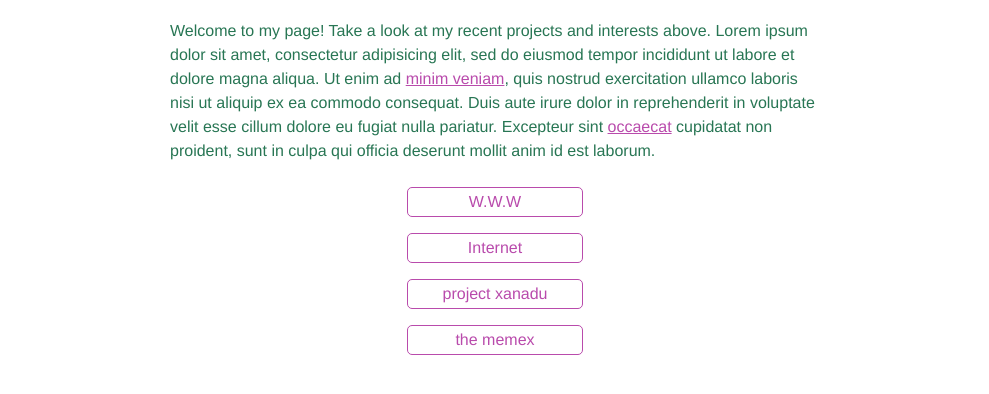
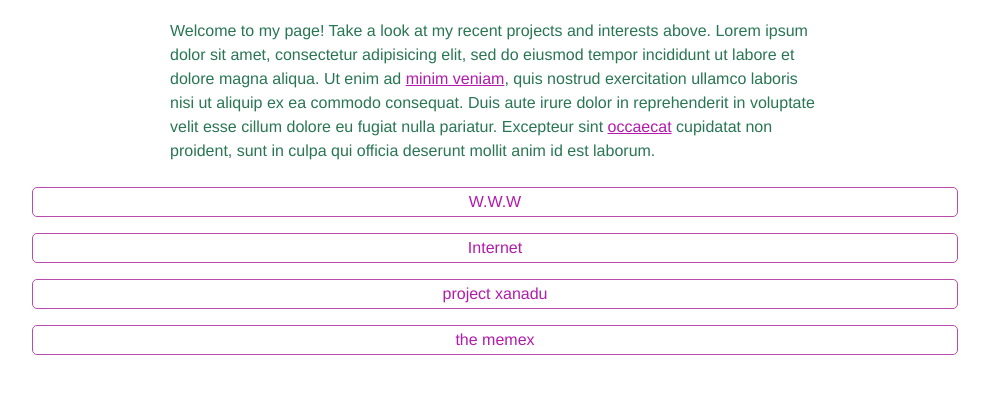
Before and after one commit to randomnonA/css_basic_link_tree, a plain HTML site: page index.html in a window 1280 px wide. Shown: the part 72-466 px from the top of the page, without its empty margins (145-1134 px from the left). Drawn offline with Linux system fonts and the light colour scheme.

Commit message:
( ◕ ◞ ◕ ) auto commit

```diff
--- a/index.html
+++ b/index.html
@@ -17,7 +17,7 @@
       }
 
       a {
-        color: #b94bac;
+        color: #b21bac;
       }
 
       nav {
@@ -30,7 +30,7 @@
       nav > a {
         text-decoration: none;
         text-align: center;
-        width: 150px;
+        width: 900px;
         margin: 8px;
         border: 1px solid #b94bac;
         border-radius: 5px;
```
